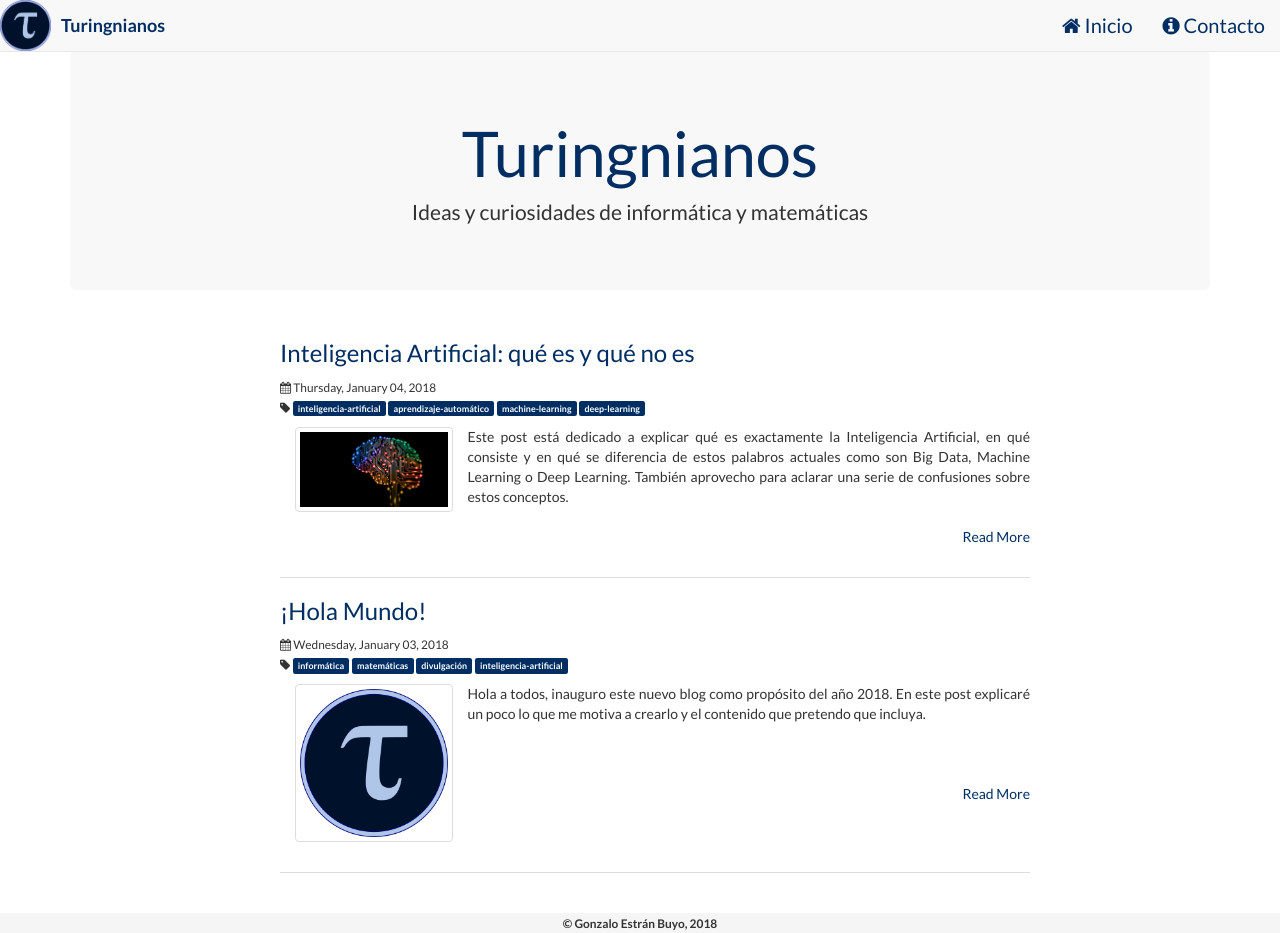
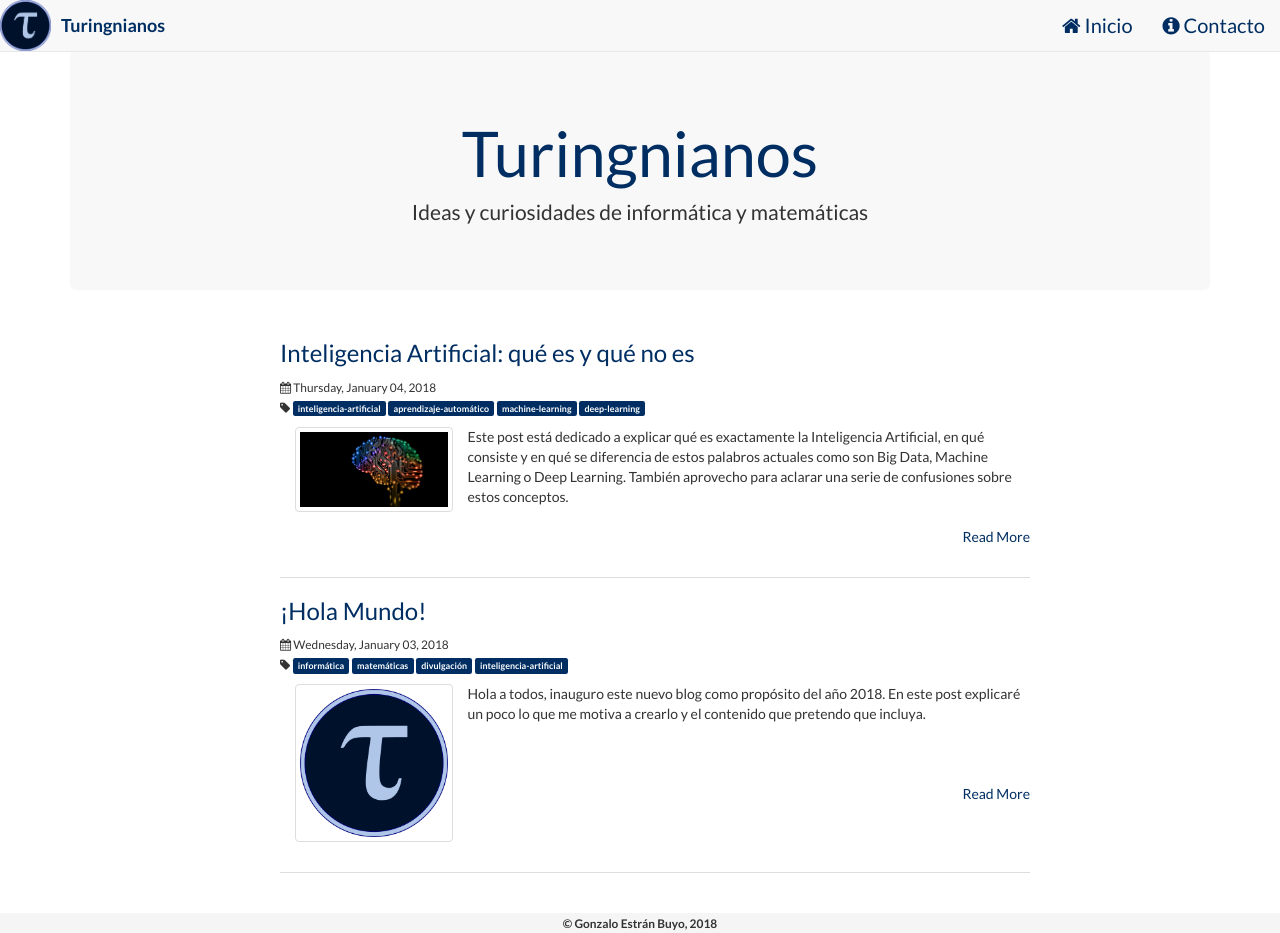
Before and after one commit to turingnianos/turingnianos.github.io, a Jekyll site: the page built from index.html, in a window 1280 px wide and 933 px high. Built offline with Jekyll 4.4.1, drawn with Linux system fonts in a browser that asks for light colours; nearby versions of some CDN libraries; comment, search, counter and statistics services are not loaded.

Commit message:
Update head.html

```diff
--- a/_includes/head.html
+++ b/_includes/head.html
@@ -1,6 +1,4 @@
 <head>
-
-  <style> body { text-align: justify; } </style>
 
   <meta charset="utf-8">
 
```
